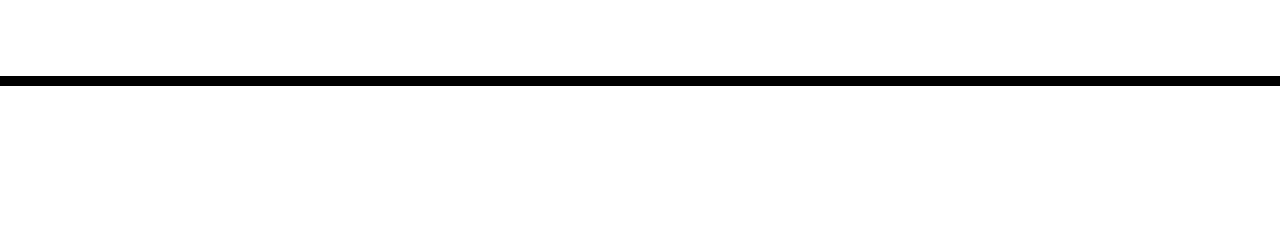
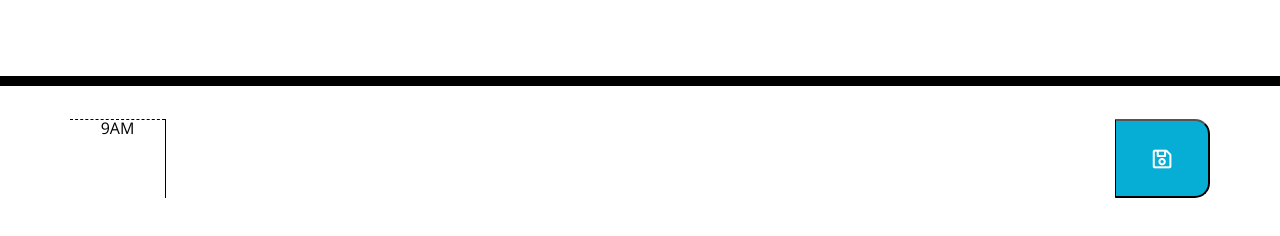
Before and after one commit to W3HT/planner, a plain HTML site: page index.html in a window 1280 px wide. Shown: the part 182-418 px from the top of the page. Drawn offline with nearby package versions, Linux system fonts and the light colour scheme.

Commit message:
working row

```diff
--- a/index.html
+++ b/index.html
@@ -19,6 +19,7 @@
       rel="stylesheet"
     />
     <link rel="stylesheet" href="style.css" />
+
     <title>Work Day Scheduler</title>
   </head>
 
@@ -30,6 +31,14 @@
     </header>
     <div class="container">
       <!-- Timeblocks go here -->
+
+      <div id="9am" class="row time-block">
+        <div class="col-md-1 hour">9AM</div>
+        <textarea class="col-md-10 description"></textarea>
+        <button class="col-md-1 saveBtn"><i class="far fa-save fa-lg"></i></button>
+      </div>
+
+
     </div>
 
     <script src="https://cdnjs.cloudflare.com/ajax/libs/jquery/3.2.1/jquery.min.js"></script>
```
